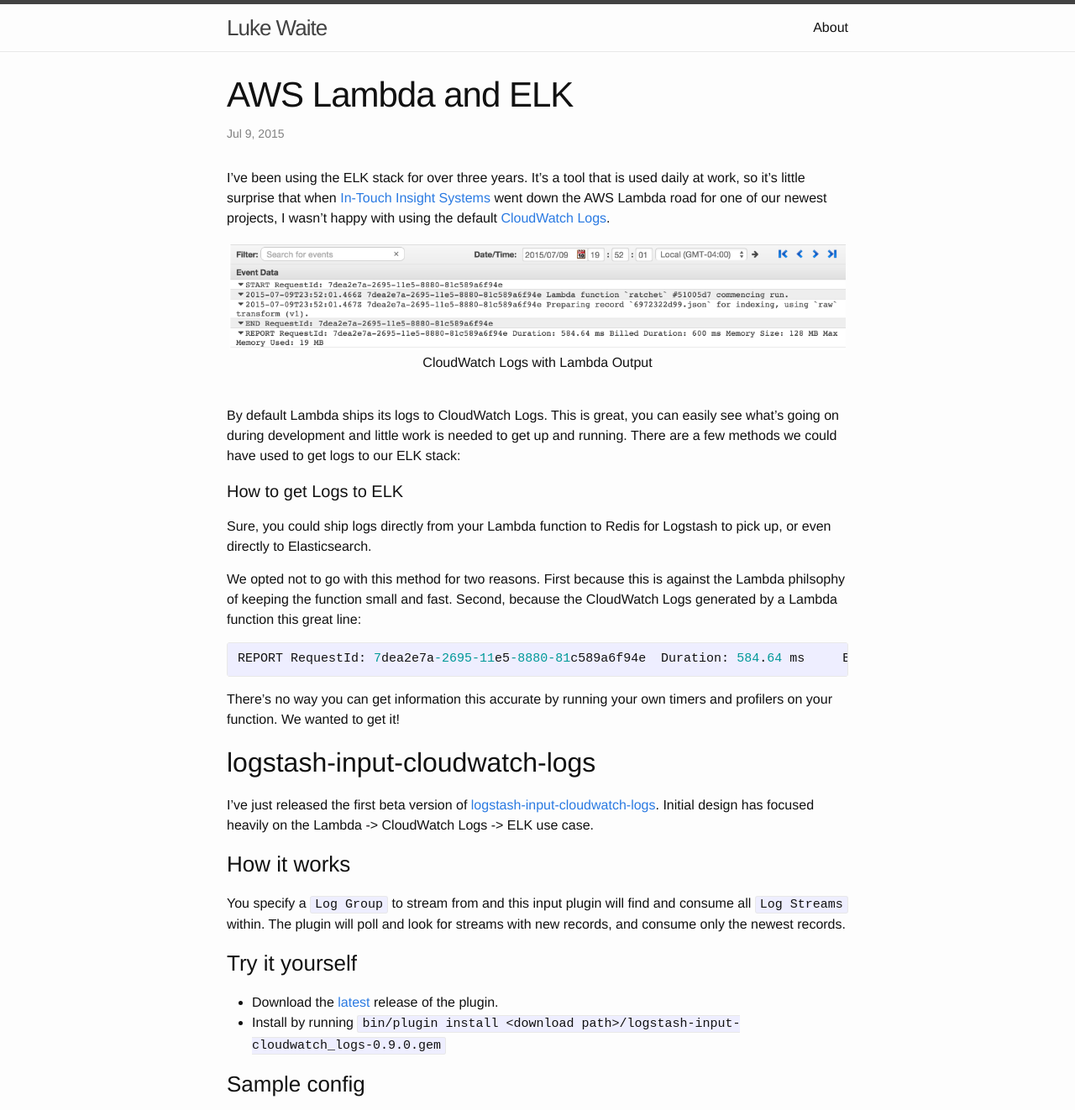
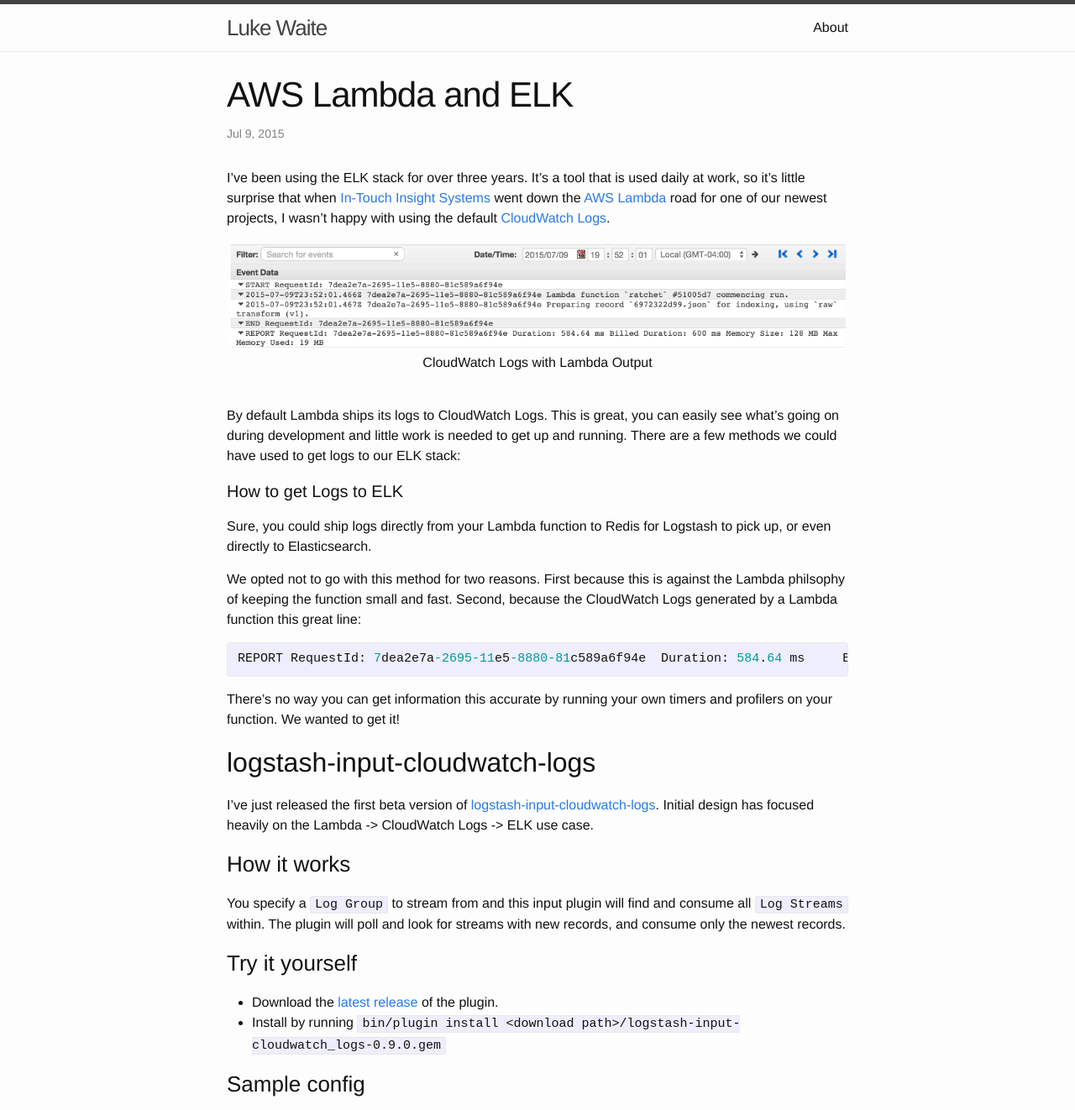
Before and after one commit to lukewaite/lukewaite.github.io, a Jekyll site: the page built from _posts/2015-07-09-aws-lambda-and-elk.markdown, in a window 1280 px wide and 1400 px high, cut to the strip 0-1322 px from the top of the window. Shown: the whole strip at 84% size. Built offline with Jekyll 4.4.1, drawn with Linux system fonts in a browser that asks for light colours; part of the change alters nothing that is shown; some of the changed text lies outside the part shown.

```diff
--- a/_posts/2015-07-09-aws-lambda-and-elk.markdown
+++ b/_posts/2015-07-09-aws-lambda-and-elk.markdown
@@ -6,8 +6,8 @@ categories: aws lambda elk logstash
 ---
 
 I've been using the ELK stack for over three years. It's a tool that is used daily at work, so it's little surprise that
-when [In-Touch Insight Systems][intouch] went down the AWS Lambda road for one of our newest projects, I wasn't happy
-with using the default [CloudWatch Logs][lambda].
+when [In-Touch Insight Systems][intouch] went down the [AWS Lambda][lambda] road for one of our newest projects, I wasn't happy
+with using the default [CloudWatch Logs][cloudwatch_logs].
 
 {% include image.html url="/images/2015-07-09-lambda-elk/logs_output.png" description="CloudWatch Logs with Lambda Output" %}
 
@@ -29,7 +29,7 @@ There's no way you can get information this accurate by running your own timers
 wanted to get it!
 
 ## logstash-input-cloudwatch-logs
-I've just released the first beta version of [logstash-input-cloudwatch-logs](cwl-plugin). Initial design has focused
+I've just released the first beta version of [logstash-input-cloudwatch-logs][cwl_plugin]. Initial design has focused
 heavily on the Lambda -> CloudWatch Logs -> ELK use case.
 
 ### How it works
@@ -37,7 +37,7 @@ You specify a `Log Group` to stream from and this input plugin will find and con
 will poll and look for streams with new records, and consume only the newest records.
 
 ### Try it yourself
-* Download the [latest](https://github.com/lukewaite/logstash-input-cloudwatch-logs/releases) release of the plugin.
+* Download the [latest release][latest] of the plugin.
 * Install by running `bin/plugin install <download path>/logstash-input-cloudwatch_logs-0.9.0.gem`
 
 ### Sample config
@@ -59,7 +59,11 @@ The third grok filter handles the precious `REPORT` message type and gives us th
 As we prepare to enter production on this new set of services, this should give us the visibility we need to make decisions
 about how to properly size our Lambda functions, and also analyze any errors we encounter!
 
+### Feedback
+How has this worked for you? Found a problem? Let me know and open an issue!
+
 [intouch]:         http://www.intouchinsight.com
 [lambda]:          http://aws.amazon.com/lambda
-[cloudwatch-logs]: https://aws.amazon.com/blogs/aws/cloudwatch-log-service/
-[cwl-plugin]:      https://github.com/lukewaite/logstash-input-cloudwatch-logs
+[cloudwatch_logs]: https://aws.amazon.com/blogs/aws/cloudwatch-log-service/
+[cwl_plugin]:      https://github.com/lukewaite/logstash-input-cloudwatch-logs
+[latest]:          https://github.com/lukewaite/logstash-input-cloudwatch-logs/releases
```
